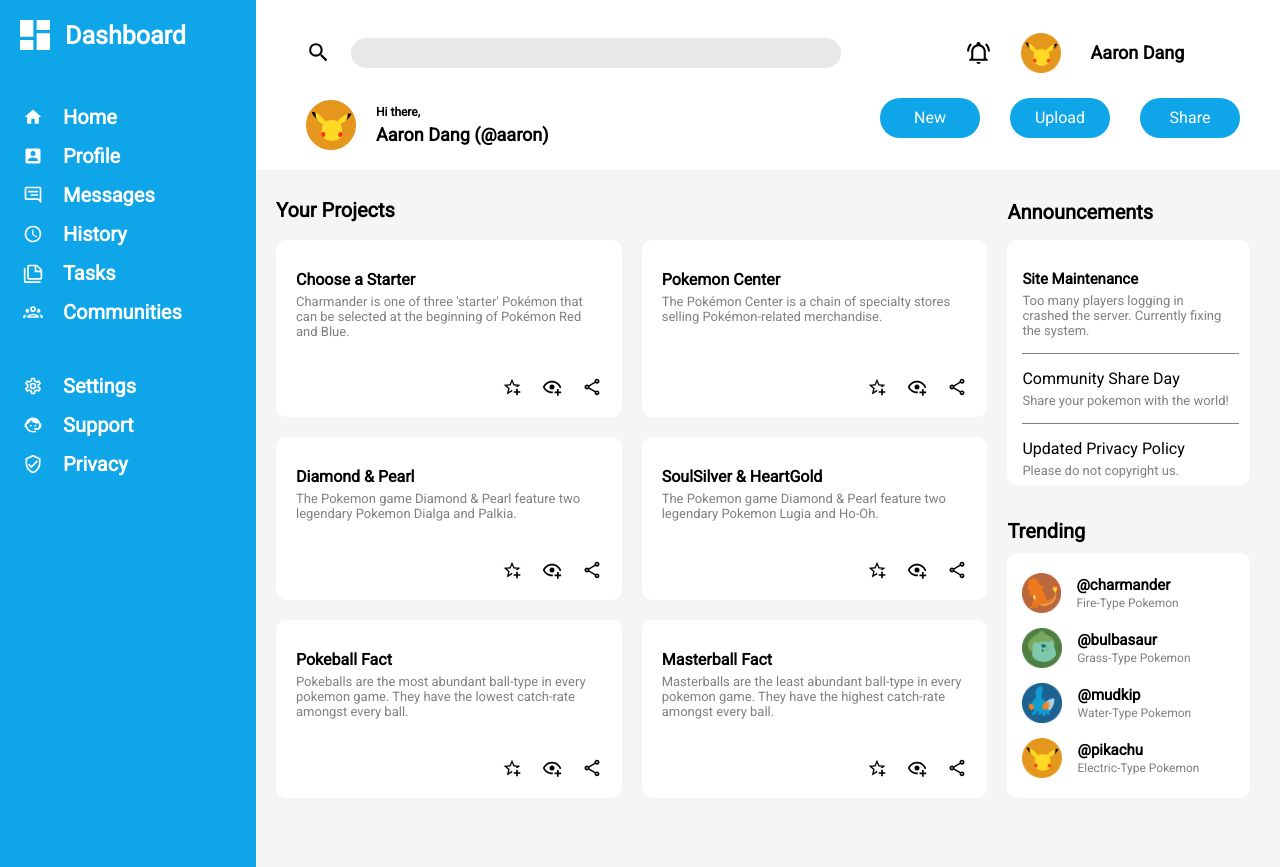
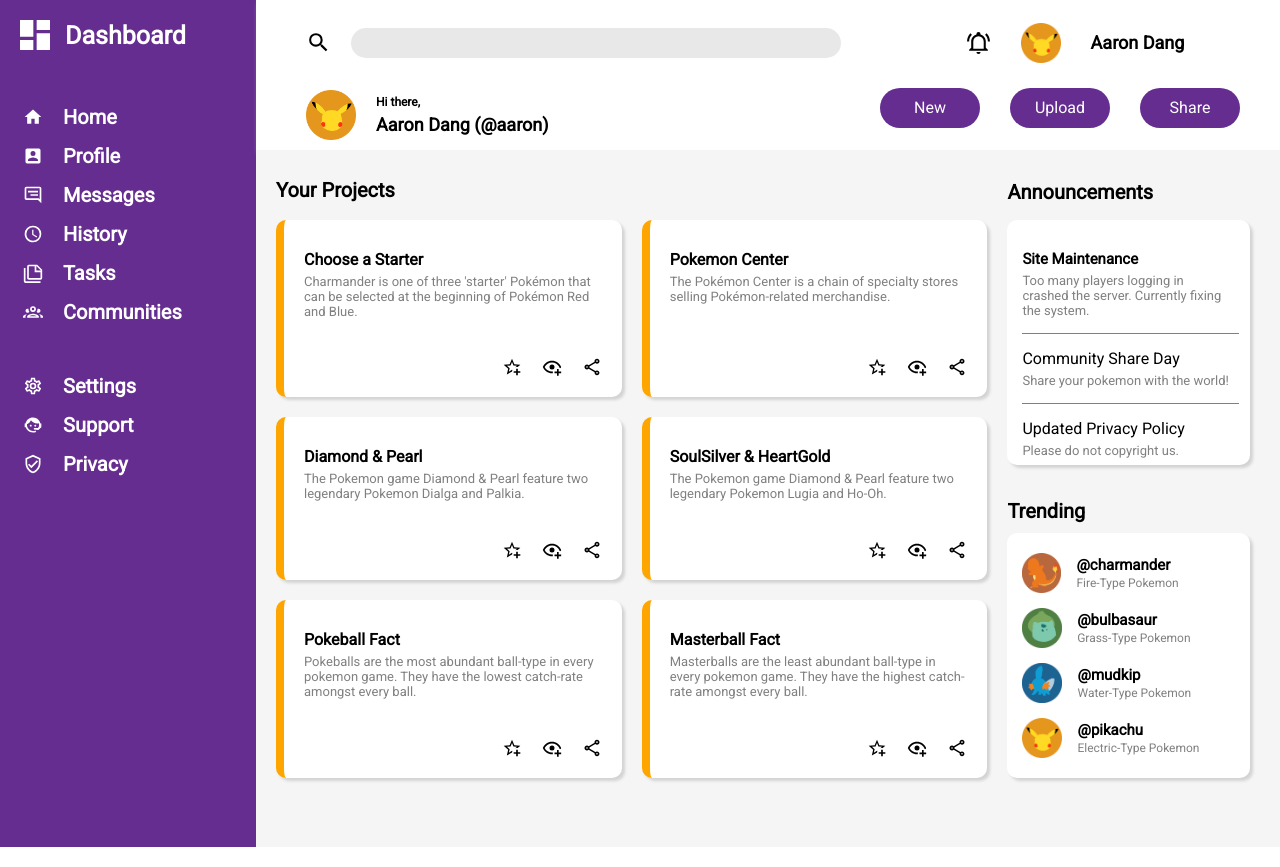
Before and after one commit to wolf4500/admin-dashboard, a plain HTML site: page index.html in a window 1280 px wide. Drawn offline with Linux system fonts and the light colour scheme.

Commit message:
Add box shadows to card content, and change color of sidebar and buttons

```diff
--- a/styles.css
+++ b/styles.css
@@ -20,7 +20,7 @@ body {
     padding-top: 15px;
     grid-column: 1 / 2;
     grid-row: 1 / 3;
-    background-color: #0ea5e9;
+    background-color: #662d91;
     color: white;
 }
 
@@ -87,8 +87,9 @@ body {
     display: grid;
     grid-template-columns: 3fr 2fr;
     grid-template-rows: 1fr 1fr;
-    padding-top: 20px;
-    padding-bottom: 20px;
+    padding-top: 10px;
+    padding-bottom: 10px;
+    box-shadow: 3px 3px 5px lightgrey;
 }
 
 .search {
@@ -179,7 +180,7 @@ body {
 }
 
 .button {
-    background-color: #0ea5e9;
+    background-color: #662d91;
     height: 40px;
     width: 100px;
     display: flex;
@@ -205,7 +206,7 @@ body {
     font-size: 20px;
     display: flex;
     align-items: center;
-    font-weight: bold;
+    font-weight: 900;
     margin-left: 20px;
     padding-top: 10px;
 }
@@ -224,6 +225,8 @@ body {
     display: flex;
     flex-direction: column;
     border-radius: 10px;
+    border-left: 8px solid orange;
+    box-shadow: 3px 3px 3px lightgrey;
 }
 
 .card-text {
@@ -282,6 +285,7 @@ body {
     border-radius: 10px;
     background-color: white;
     height: 70%;
+    box-shadow: 3px 3px 3px lightgrey;
 }
 
 .announce-text {
@@ -322,6 +326,7 @@ body {
     display: flex;
     flex-direction: column;
     justify-content: center;
+    box-shadow: 3px 3px 3px lightgrey;
 }
 
 .img-container {
```
